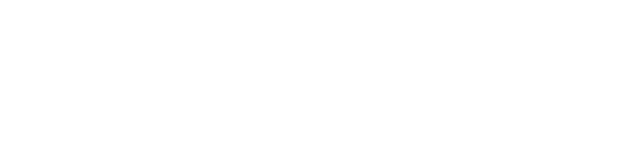
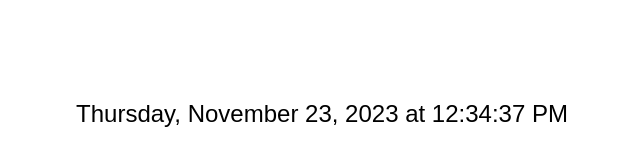
Before and after one commit to acciojob/clock-arshad-hash, a website: page main.html in a window 1280 px wide. Shown: the whole page, without its empty margins (318-958 px from the left). Drawn offline with Linux system fonts and the light colour scheme.

Commit message:
created a submission

```diff
--- a/main.html
+++ b/main.html
@@ -8,6 +8,7 @@
 
 <body>
 	<!-- the entire body must be written by student -->
+	<div id="timer"></div>
     <script type="text/javascript" src="./script.js">
 </script>
 
--- a/script.js
+++ b/script.js
@@ -1 +1,15 @@
 //your JS code here. If required.
+function updateTimer() {
+  let now = new Date();
+
+  let options = { weekday: 'long', year: 'numeric', month: 'long', day: 'numeric', hour: '2-digit', minute: '2-digit', second: '2-digit' };
+  let formattedDate = now.toLocaleDateString('en-US', options);
+
+  document.getElementById('timer').textContent = formattedDate;
+}
+
+// Call the function to display the initial date and time
+updateTimer();
+
+// Update the timer every second
+setInterval(updateTimer, 1000);
--- a/styles.css
+++ b/styles.css
@@ -1 +1,7 @@
 /*  your css code here. If applicable */
+ body {
+      font-family: 'Arial', sans-serif;
+      text-align: center;
+      margin-top: 100px;
+      font-size: 24px;
+    }
```
